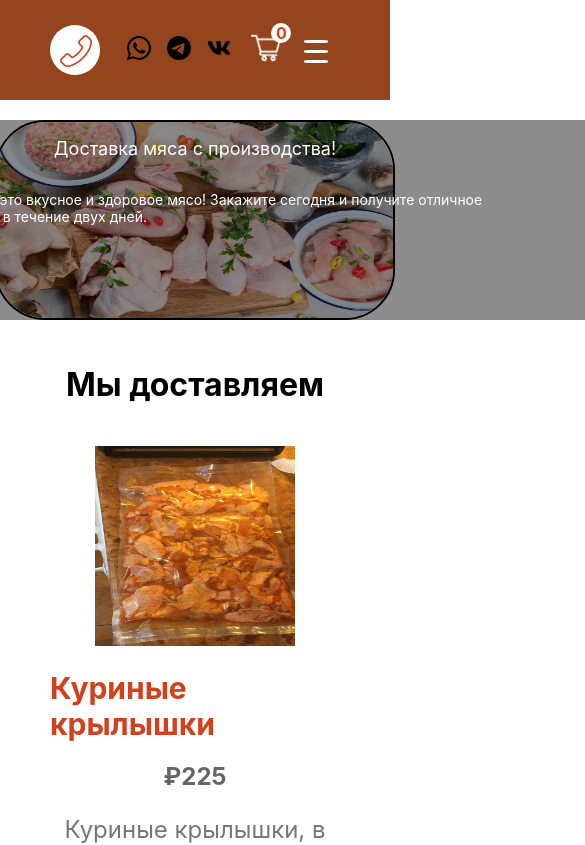
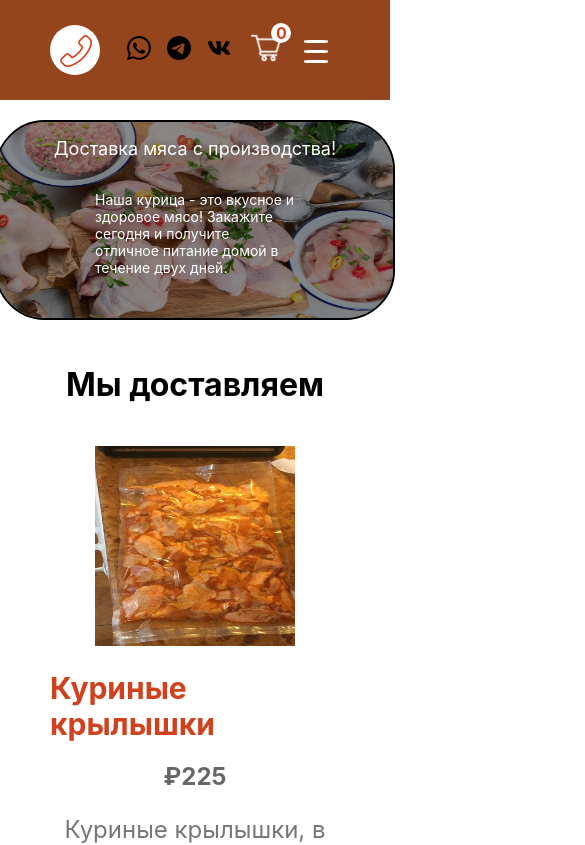
Before and after one commit to aStormspirit/food-store, a Next.js app: page / in a window 390 px wide. Shown: the top 845 px of the page, 585 px wide, since content can reach past the window. Built offline with nearby package versions, Linux system fonts and the light colour scheme.

Commit message:
banner-fix

```diff
--- a/styles/Banner.module.css
+++ b/styles/Banner.module.css
@@ -52,7 +52,8 @@
 
     .textWrapper{
         background-color: rgba(0, 0, 0, 0.45);
-        width: 400px;
+        min-width: 400px !important;
+        width: 400px !important;
         max-height: 200px;
     }
 
```
